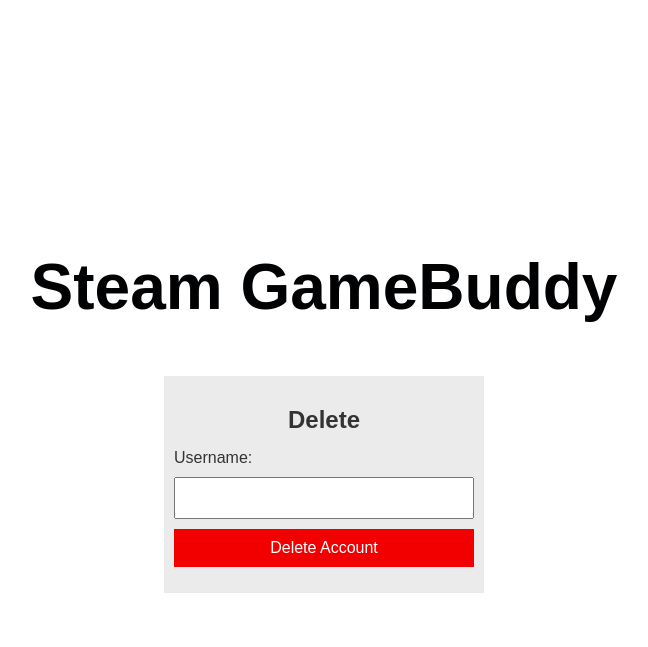
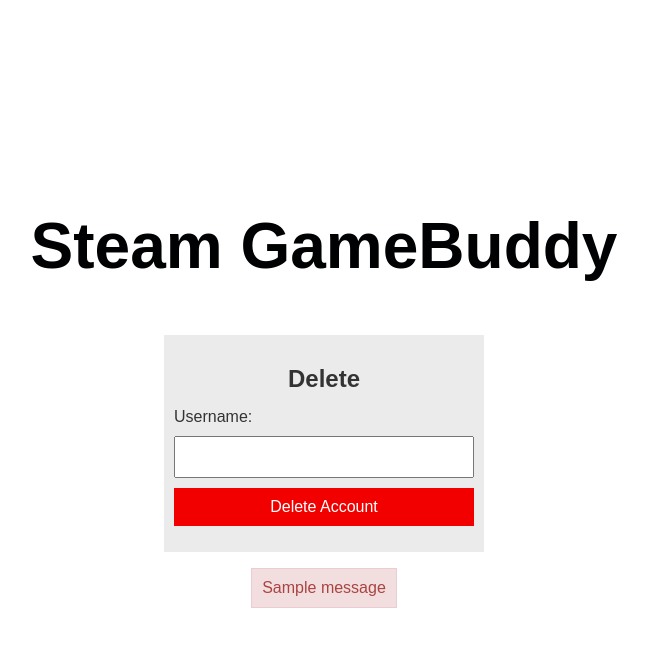
Before and after one commit to cs411-alawini/su23-cs411-team002-juicyfruit, a Flask app: page /deleteaccount in a window 1280 px wide. Shown: the top 647 px of the page, without its empty margins (316-964 px from the left). Run offline with Flask 3, Linux system fonts and the light colour scheme; one stand-in notice (Sample message) is shown.

Commit message:
Finished All user login/update & delete with db integration

```diff
--- a/app.py
+++ b/app.py
@@ -52,6 +52,7 @@ def index():
 
     return render_template("login.html")
 
+
 @app.route('/signup', methods=["GET", "POST"])
 def signup():
     if request.method == 'POST':
@@ -76,6 +77,7 @@ def signup():
 
     return render_template("signup.html")
 
+
 #Eventually add customized gamesearch page based on individual users
 @app.route('/gamesearch', methods=["GET", "POST"])
 def gamesearch():
@@ -85,6 +87,7 @@ def gamesearch():
         genre = request.form["genre"]
         price = request.form["price"]
 
+        #TODO
 
     return render_template("main.html")
 
@@ -96,12 +99,16 @@ def accountinfo():
         old_password = request.form["password"]
         new_password = request.form["new_password"]
 
+        #Update passoword
         try:
             connection = pool.raw_connection()
             cursor = connection.cursor()
-            cursor.callproc()
+            cursor.callproc("update_password", [f"{username}", f"{old_password}", f"{new_password}"])
+            connection.commit()
+            flash("Password Updated Succesfully", 'message')
+            return redirect(url_for('accountinfo'))
         except:
-            flash("User not in database or wrong password")
+            flash("User not in database or wrong password", 'error')
             return redirect(url_for("accountinfo"))
 
 
@@ -109,9 +116,22 @@ def accountinfo():
 
 @app.route('/deleteaccount', methods=["GET", "POST"])
 def deleteacc():
+    if request.method == "POST":
+        username = request.form["username"]
+
+        # Delete user
+        try:
+            connection = pool.raw_connection()
+            cursor = connection.cursor()
+            cursor.callproc("delete_user", [f"{username}"])
+            connection.commit()
+            flash("User succesfully deleted from Database", 'message')
+            return redirect(url_for("index"))
+        except:
+            flash("User not in Database", 'error')
+            return redirect(url_for("deleteacc"))
+
     return render_template("deleteacc.html")
 
 
 # GetGamesWithPrice
-# update_data
-# user_data
--- a/templates/deleteacc.html
+++ b/templates/deleteacc.html
@@ -66,6 +66,19 @@
             color: #888888;
         }
 
+        .flash-messages {
+        list-style: none;
+        padding: 0;
+        }
+
+        .flash-message {
+        background-color: #f2dede;
+        color: #a94442;
+        border: 1px solid #ebccd1;
+        padding: 10px;
+        margin-bottom: 10px;
+        }
+
     </style>
 </head>
 <body>
@@ -83,3 +96,13 @@
     </div>
 </body>
 </html>
+
+{% with messages = get_flashed_messages() %}
+  {% if messages %}
+    <ul class="flash-messages">
+      {% for message in messages %}
+        <li class="flash-message">{{ message }}</li>
+      {% endfor %}
+    </ul>
+  {% endif %}
+{% endwith %}
```
Also changed, not shown: templates/accountinfo.html (+23 -2 lines).
